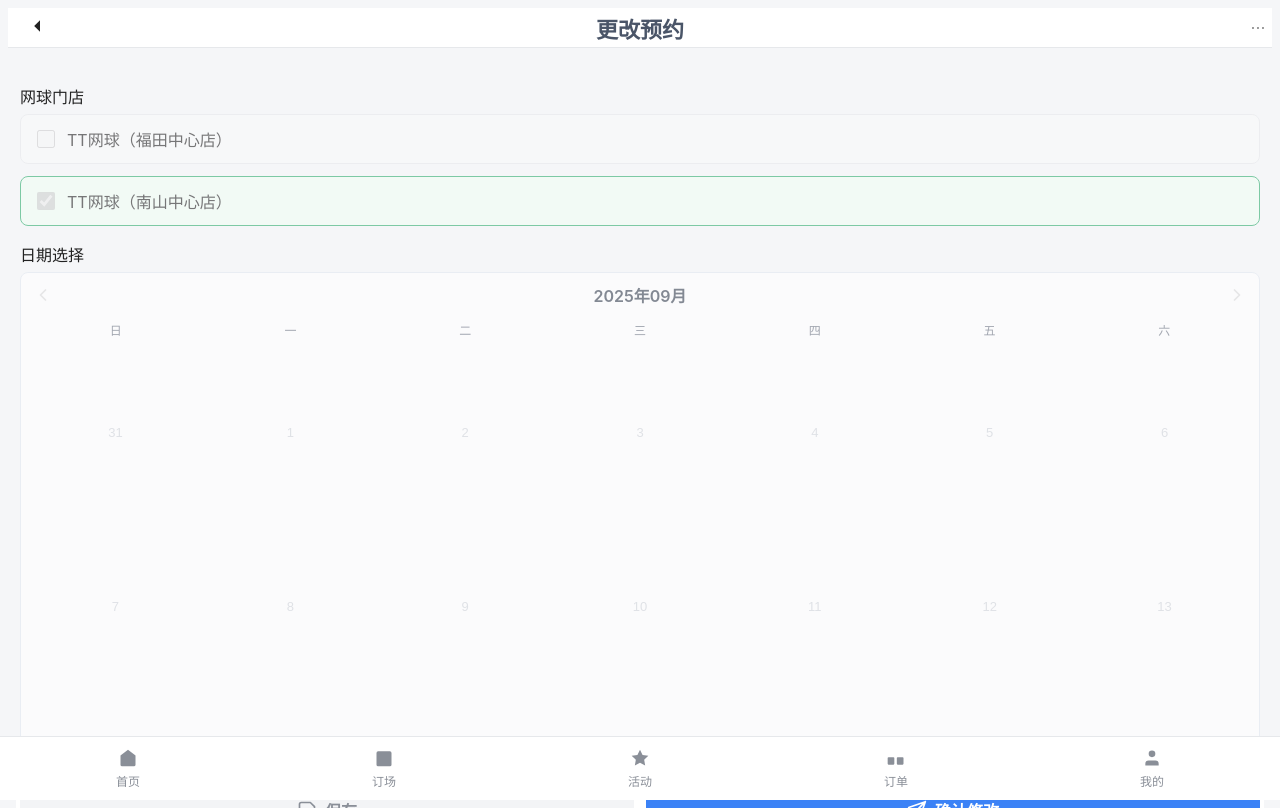
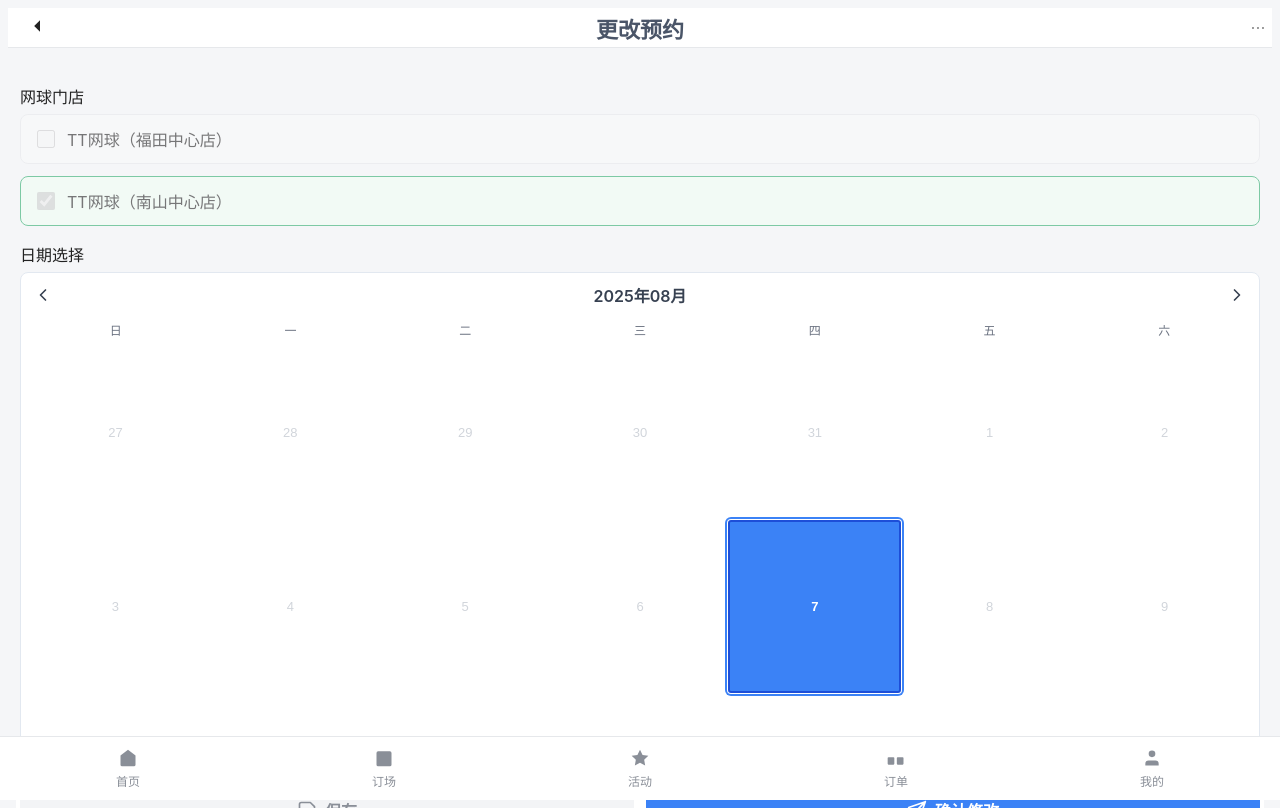
Before and after one commit to winifredlamy-ops/ax, a React (Vite) app: page /edit-reservation/1 in a window 1280 px wide. Built offline with nearby package versions, Linux system fonts and the light colour scheme.

Commit message:
“更改预约”显示日期选择

```diff
--- a/src/ui/EditReservation.tsx
+++ b/src/ui/EditReservation.tsx
@@ -230,7 +230,33 @@ const CalendarField: React.FC<{
 	onDateSelect: (date: string) => void;
 	disabled?: boolean;
 }> = ({ label, selectedDate, onDateSelect, disabled = false }) => {
-	const [currentMonth, setCurrentMonth] = useState(new Date())
+	// 如果有选中日期，初始化为对应月份，否则使用当前月份
+	const getInitialMonth = () => {
+		if (selectedDate) {
+			// 解析选中日期的月份
+			const monthMatch = selectedDate.match(/(\d{2})月/)
+			if (monthMatch) {
+				const month = parseInt(monthMatch[1]) - 1 // 月份从0开始
+				const currentYear = new Date().getFullYear()
+				return new Date(currentYear, month, 1)
+			}
+		}
+		return new Date()
+	}
+
+	const [currentMonth, setCurrentMonth] = useState(getInitialMonth)
+
+	// 当selectedDate改变时，更新日历月份
+	React.useEffect(() => {
+		if (selectedDate) {
+			const monthMatch = selectedDate.match(/(\d{2})月/)
+			if (monthMatch) {
+				const month = parseInt(monthMatch[1]) - 1
+				const currentYear = new Date().getFullYear()
+				setCurrentMonth(new Date(currentYear, month, 1))
+			}
+		}
+	}, [selectedDate])
 
 	// 获取当前月份的所有日期
 	const getDaysInMonth = (date: Date) => {
@@ -289,7 +315,18 @@ const CalendarField: React.FC<{
 	// 检查日期是否被选中
 	const isDateSelected = (date: Date) => {
 		if (!selectedDate) return false
-		return formatDate(date) === selectedDate
+		const formattedDate = formatDate(date)
+		const isSelected = formattedDate === selectedDate
+		// 调试信息
+		if (date.getDate() === 7 && date.getMonth() === 7) { // 8月7日
+			console.log('Debug 8月7日:', {
+				formattedDate,
+				selectedDate,
+				isSelected,
+				dateObject: date
+			})
+		}
+		return isSelected
 	}
 
 	// 检查日期是否是今天或之后
@@ -508,7 +545,8 @@ export const EditReservation: React.FC = () => {
 
 	// Pre-fill data for editing
 	useEffect(() => {
-		setSelectedDate('08月13日 星期三')
+		console.log('Setting selectedDate to: 08月07日 星期四')
+		setSelectedDate('08月07日 星期四')
 		setSelectedTime('13:00-14:00')
 		setSelectedStores(['TT网球（南山中心店）'])
 		setSelectedCourse('4') // 选中"1对2导师"课程
@@ -531,7 +569,7 @@ export const EditReservation: React.FC = () => {
 					label="日期选择"
 					selectedDate={selectedDate}
 					onDateSelect={setSelectedDate}
-					disabled={true}
+					disabled={false}
 				/>
 				<DropdownField
 					label="时间选择"
@@ -553,7 +591,7 @@ export const EditReservation: React.FC = () => {
 					coaches={coachDatabase}
 					selectedCoach={selectedCoach}
 					onCoachSelect={setSelectedCoach}
-					disabled={true}
+					disabled={false}
 				/>
 
 				<StudentInfoField
--- a/src/ui/PublishCourse.tsx
+++ b/src/ui/PublishCourse.tsx
@@ -387,7 +387,21 @@ const CalendarField: React.FC<{
 	onDateSelect: (date: string) => void;
 	disabled?: boolean;
 }> = ({ label, selectedDate, onDateSelect, disabled = false }) => {
-	const [currentMonth, setCurrentMonth] = useState(new Date())
+	// 如果有选中日期，初始化为对应月份，否则使用当前月份
+	const getInitialMonth = () => {
+		if (selectedDate) {
+			// 解析选中日期的月份
+			const monthMatch = selectedDate.match(/(\d{2})月/)
+			if (monthMatch) {
+				const month = parseInt(monthMatch[1]) - 1 // 月份从0开始
+				const currentYear = new Date().getFullYear()
+				return new Date(currentYear, month, 1)
+			}
+		}
+		return new Date()
+	}
+
+	const [currentMonth, setCurrentMonth] = useState(getInitialMonth)
 
 	// 获取当前月份的所有日期
 	const getDaysInMonth = (date: Date) => {
@@ -721,7 +735,7 @@ export const PublishCourse: React.FC = () => {
 	React.useEffect(() => {
 		if (isEditMode && editId) {
 			// Pre-fill with sample data for demo
-			setSelectedDate('08月13日 星期三')
+			setSelectedDate('08月07日 星期四')
 			setSelectedTime('13:00-14:00')
 			setSelectedStores(['TT网球（南山中心店）'])
 			setSelectedCourse('4') // 选中"1对2导师"课程
--- a/src/ui/global.css
+++ b/src/ui/global.css
@@ -233,6 +233,121 @@ body {
 	font-weight: 600;
 }
 
+/* 日历样式 */
+.calendar-container {
+	background: #ffffff;
+	border: 1px solid #e2e8f0;
+	border-radius: 8px;
+	padding: 8px;
+}
+
+.calendar-container.disabled {
+	opacity: 0.6;
+	pointer-events: none;
+}
+
+.calendar-header {
+	display: flex;
+	align-items: center;
+	justify-content: space-between;
+	margin-bottom: 8px;
+}
+
+.calendar-nav-btn {
+	background: none;
+	border: none;
+	padding: 4px;
+	cursor: pointer;
+	border-radius: 4px;
+	color: #374151;
+}
+
+.calendar-nav-btn:hover {
+	background: #f1f5f9;
+}
+
+.calendar-nav-btn.disabled {
+	opacity: 0.5;
+	cursor: not-allowed;
+}
+
+.calendar-nav-btn.disabled:hover {
+	background: none;
+}
+
+.calendar-month-year {
+	font-size: 16px;
+	font-weight: 600;
+	color: #374151;
+}
+
+.calendar-weekdays {
+	display: grid;
+	grid-template-columns: repeat(7, 1fr);
+	gap: 1px;
+	margin-bottom: 4px;
+}
+
+.calendar-weekday {
+	text-align: center;
+	font-size: 12px;
+	font-weight: 500;
+	color: #6b7280;
+	padding: 4px 2px;
+}
+
+.calendar-days {
+	display: grid;
+	grid-template-columns: repeat(7, 1fr);
+	row-gap: 1px;
+	column-gap: 2px;
+}
+
+.calendar-day {
+	aspect-ratio: 1;
+	border: none;
+	background: none;
+	cursor: pointer;
+	border-radius: 3px;
+	min-height: 20px;
+	font-size: 13px;
+	color: #374151;
+	display: flex;
+	align-items: center;
+	justify-content: center;
+}
+
+.calendar-day:hover:not(.disabled) {
+	background: #f1f5f9;
+}
+
+.calendar-day.selected {
+	background: #3b82f6 !important;
+	color: #ffffff !important;
+	border: 2px solid #1d4ed8 !important;
+	box-shadow: 0 0 0 1px #ffffff, 0 0 0 3px #3b82f6 !important;
+	font-weight: 600 !important;
+}
+
+.calendar-day.selected:hover {
+	background: #2563eb;
+	border-color: #1e40af;
+	box-shadow: 0 0 0 1px #ffffff, 0 0 0 3px #2563eb;
+}
+
+.calendar-day.other-month {
+	color: #d1d5db;
+}
+
+.calendar-day.disabled {
+	color: #d1d5db;
+	cursor: not-allowed;
+}
+
+.calendar-day.disabled:hover {
+	background: none;
+}
+
 .section-title {
 	margin: 12px 4px 6px;
 	color: var(--muted);
```
